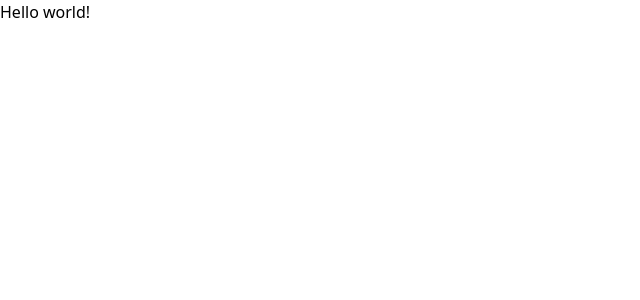
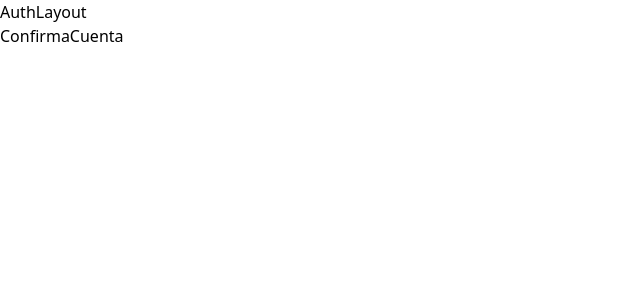
Before and after one commit to williansmedelice/UpTask-MERN, a React (Vite) app in the folder frontend/: page /confirmar/1 in a window 1280 px wide. Shown: the top 300 px of the page, without its empty margins (0-640 px from the left). Built offline with nearby package versions, Linux system fonts and the light colour scheme.

Commit message:
Creando Routing

```diff
--- a/frontend/index.html
+++ b/frontend/index.html
@@ -4,9 +4,9 @@
     <meta charset="UTF-8" />
     <link rel="icon" type="image/svg+xml" href="/vite.svg" />
     <meta name="viewport" content="width=device-width, initial-scale=1.0" />
-    <title>Vite + React</title>
+    <title>UpTask</title>
   </head>
-  <body>
+  <body class="bg-gray-100 min-h-screen">
     <div id="root"></div>
     <script type="module" src="/src/main.jsx"></script>
   </body>
--- a/frontend/src/App.jsx
+++ b/frontend/src/App.jsx
@@ -1,8 +1,25 @@
+import { BrowserRouter, Routes, Route } from "react-router-dom";
+import AuthLayout from "./layouts/AuthLayout";
+// Pages
+import Login from "./pages/Login";
+import Registrar from "./pages/Registrar";
+import OlvidePassword from "./pages/OlvidePassword";
+import NuevoPassword from "./pages/NuevoPassword";
+import ConfirmaCuenta from "./pages/ConfirmaCuenta";
+
 function App() {
   return (
-    <div>
-      <h1 className="text-3xl font-bold underline">Hello world!</h1>
-    </div>
+    <BrowserRouter>
+      <Routes>
+        <Route path="/" element={<AuthLayout />}>
+          <Route index element={<Login />} />
+          <Route path="registrar" element={<Registrar />} />
+          <Route path="olvide-password" element={<OlvidePassword />} />
+          <Route path="nuevo-password/:token" element={<NuevoPassword />} />
+          <Route path="confirmar/:token" element={<ConfirmaCuenta />} />
+        </Route>
+      </Routes>
+    </BrowserRouter>
   );
 }
 
--- /dev/null
+++ b/frontend/src/layouts/AuthLayout.jsx
@@ -0,0 +1,12 @@
+import { Outlet } from "react-router-dom";
+
+function AuthLayout() {
+  return (
+    <>
+      <div>AuthLayout</div>
+      <Outlet />
+    </>
+  );
+}
+
+export default AuthLayout;
--- /dev/null
+++ b/frontend/src/pages/ConfirmaCuenta.jsx
@@ -0,0 +1,7 @@
+const ConfirmaCuenta = () => {
+  return (
+    <div>ConfirmaCuenta</div>
+  )
+}
+
+export default ConfirmaCuenta
--- /dev/null
+++ b/frontend/src/pages/Login.jsx
@@ -0,0 +1,7 @@
+function Login() {
+  return (
+    <div>Login</div>
+  )
+}
+
+export default Login
--- /dev/null
+++ b/frontend/src/pages/NuevoPassword.jsx
@@ -0,0 +1,7 @@
+function NuevoPassword() {
+  return (
+    <div>NuevoPassword</div>
+  )
+}
+
+export default NuevoPassword
--- /dev/null
+++ b/frontend/src/pages/OlvidePassword.jsx
@@ -0,0 +1,7 @@
+function OlvidePassword() {
+  return (
+    <div>OlvidePassword</div>
+  )
+}
+
+export default OlvidePassword
--- /dev/null
+++ b/frontend/src/pages/Registrar.jsx
@@ -0,0 +1,7 @@
+function Registrar() {
+  return (
+    <div>Registrar</div>
+  )
+}
+
+export default Registrar
```
